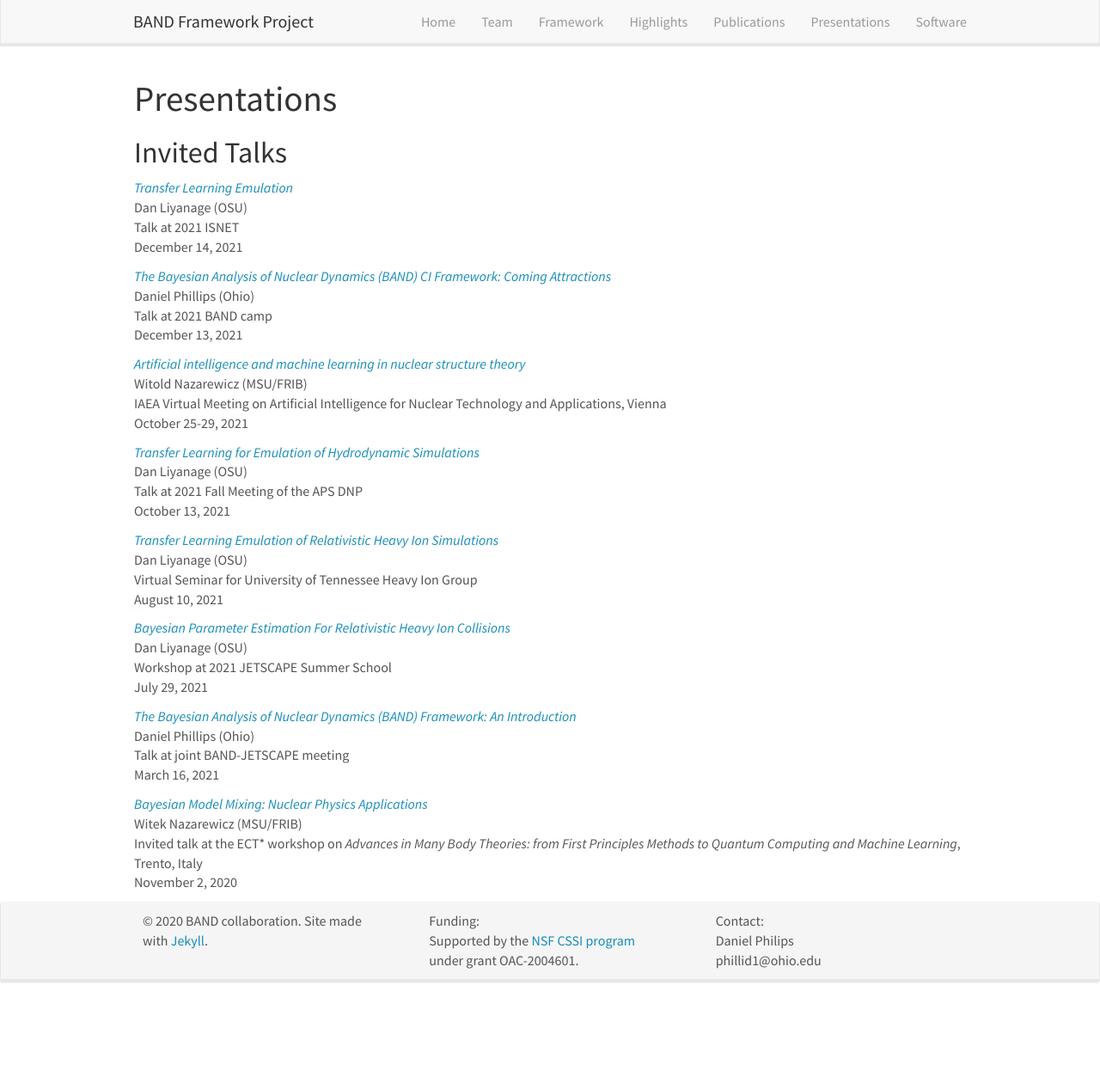
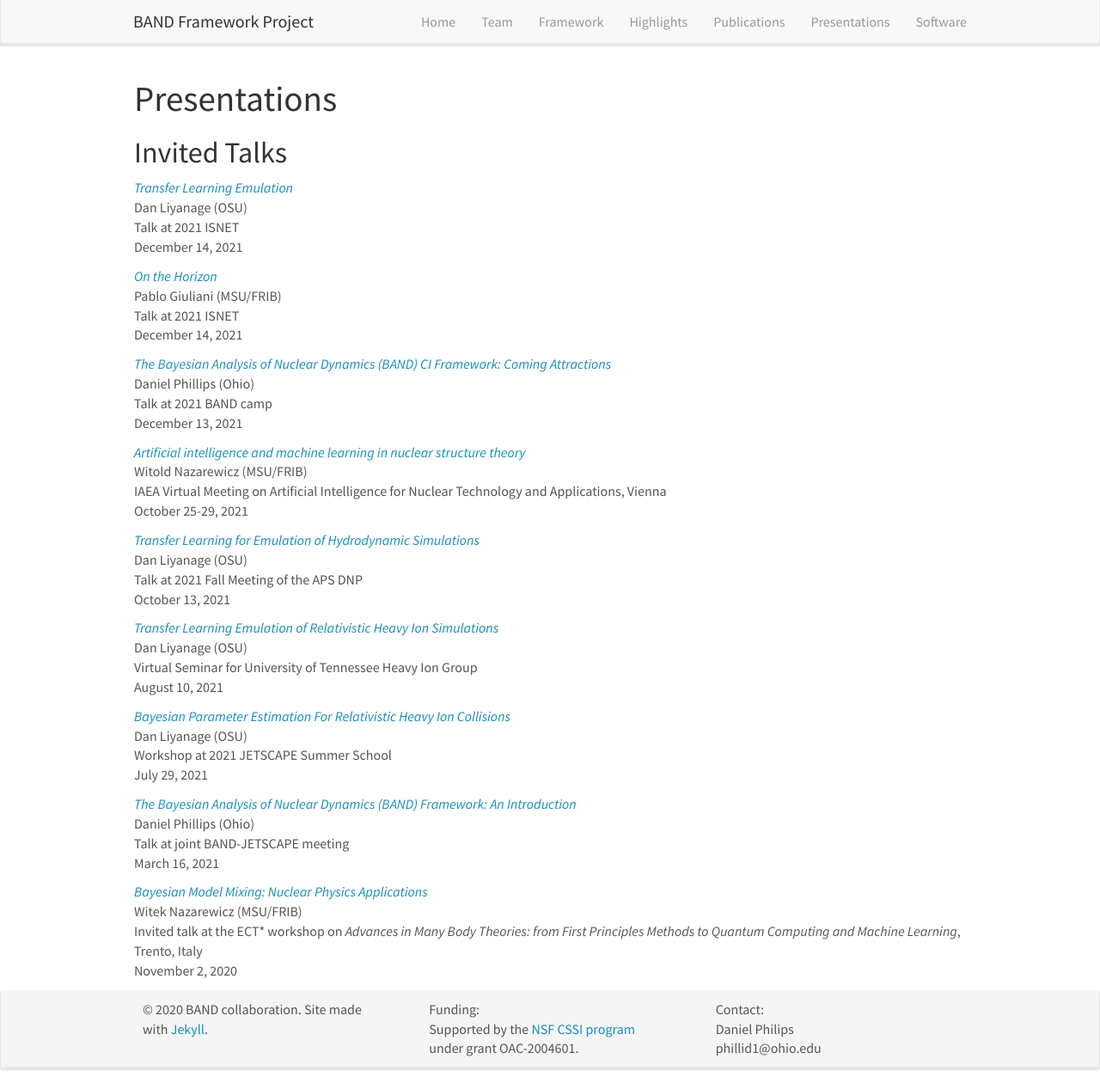
Before and after one commit to bandframework/bandframework.github.io, a Jekyll site: the page built from _pages/presentations.md, in a window 1280 px wide and 1267 px high. Shown: the whole window at 86% size. Built offline with Jekyll 4.4.1, drawn with Linux system fonts in a browser that asks for light colours; nearby versions of some CDN libraries.

Commit message:
fixed syntax problem

```diff
--- a/_data/presentations.yml
+++ b/_data/presentations.yml
@@ -7,6 +7,18 @@
   presenter: Dan Liyanage (OSU)
   link:
     url: https://indico.frib.msu.edu/event/47/sessions/55/#20211214
+  highlight: 0
+  news2:
+
+- title: "On the Horizon"
+  image:
+  location: >
+    Talk at 2021 ISNET
+  date: >
+    December 14, 2021
+  presenter: Pablo Giuliani (MSU/FRIB)
+  link:
+    url: https://indico.frib.msu.edu/event/47/contributions/510/attachments/173/1408/BANDHorizon.pdf
   highlight: 0
   news2:
 
```
